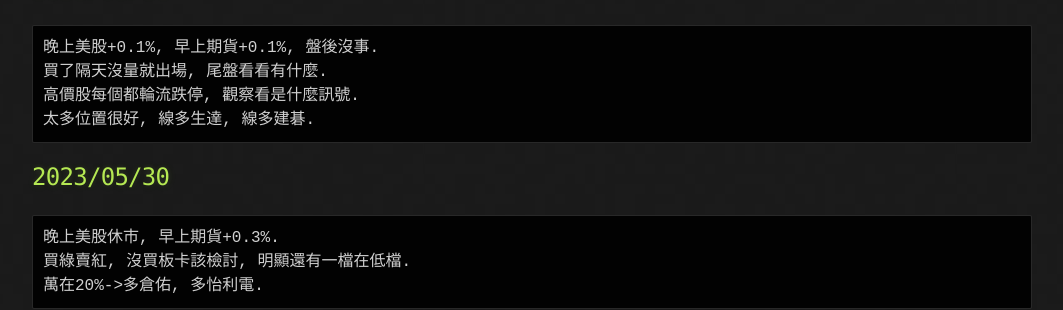
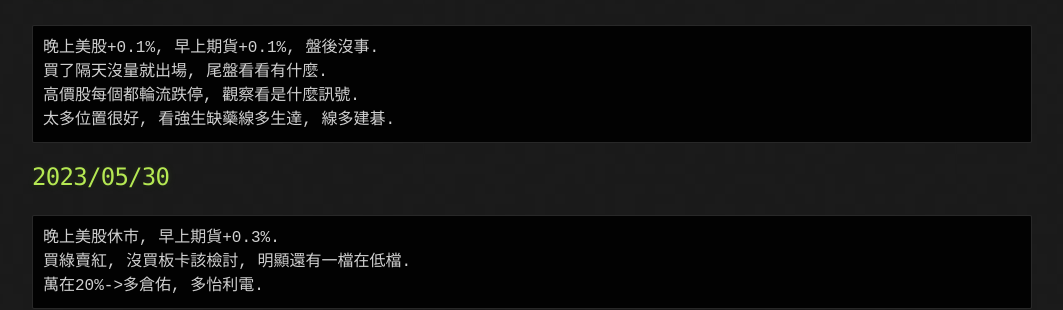
Before and after one commit to lepg5487/Stock_God, a Jekyll site: the page built from index.md, in a window 1280 px wide and 900 px high, scrolled down 388 px. Shown: the part 221-531 px from the top of the window, without its empty margins (108-1171 px from the left). Built offline with Jekyll 4.4.1, drawn with Linux system fonts in a browser that asks for light colours; our own code applies the rules of GitHub Pages for plain Markdown files.

Commit message:
Update index.md

````diff
--- a/index.md
+++ b/index.md
@@ -23,7 +23,7 @@ layout: testlayouts
 晚上美股+0.1%, 早上期貨+0.1%, 盤後沒事.
 買了隔天沒量就出場, 尾盤看看有什麼.
 高價股每個都輪流跌停, 觀察看是什麼訊號.
-太多位置很好, 線多生達, 線多建碁.
+太多位置很好, 看強生缺藥線多生達, 線多建碁.
 ```
 
 ## 2023/05/30
````
